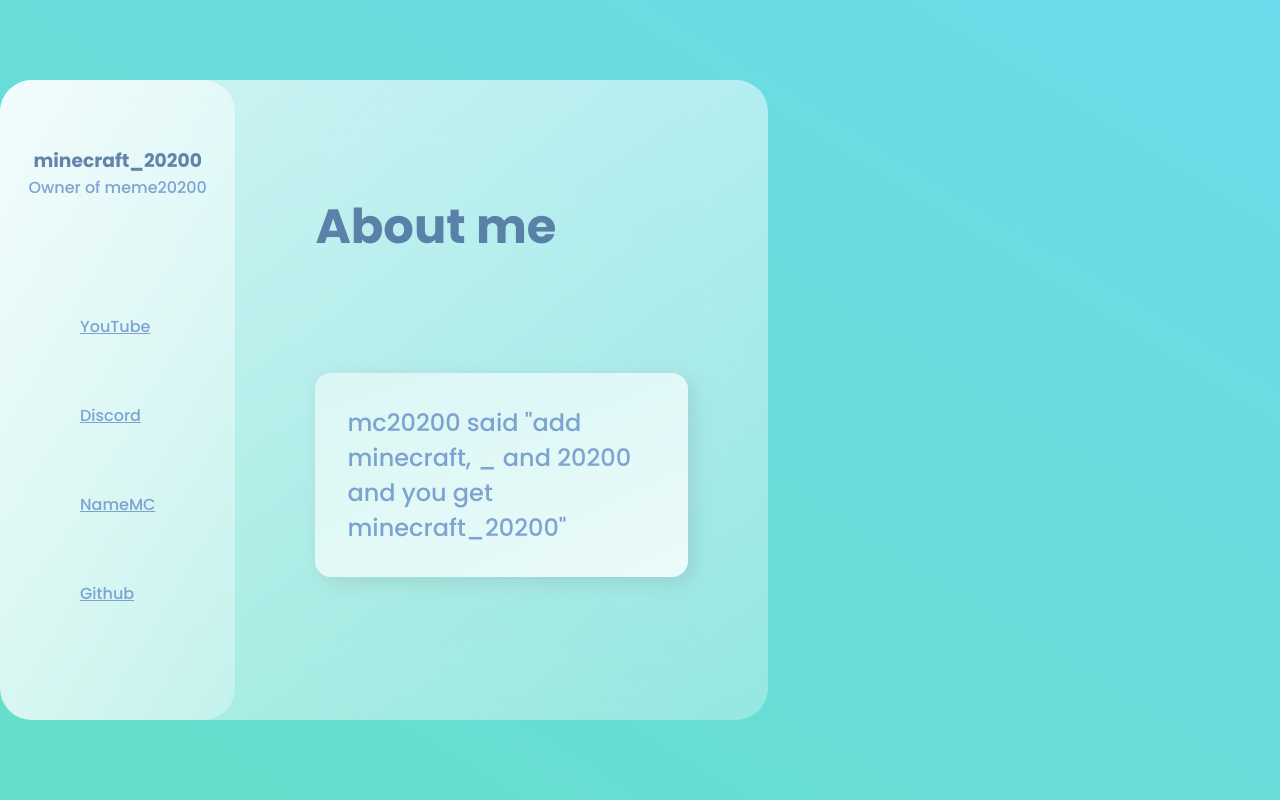
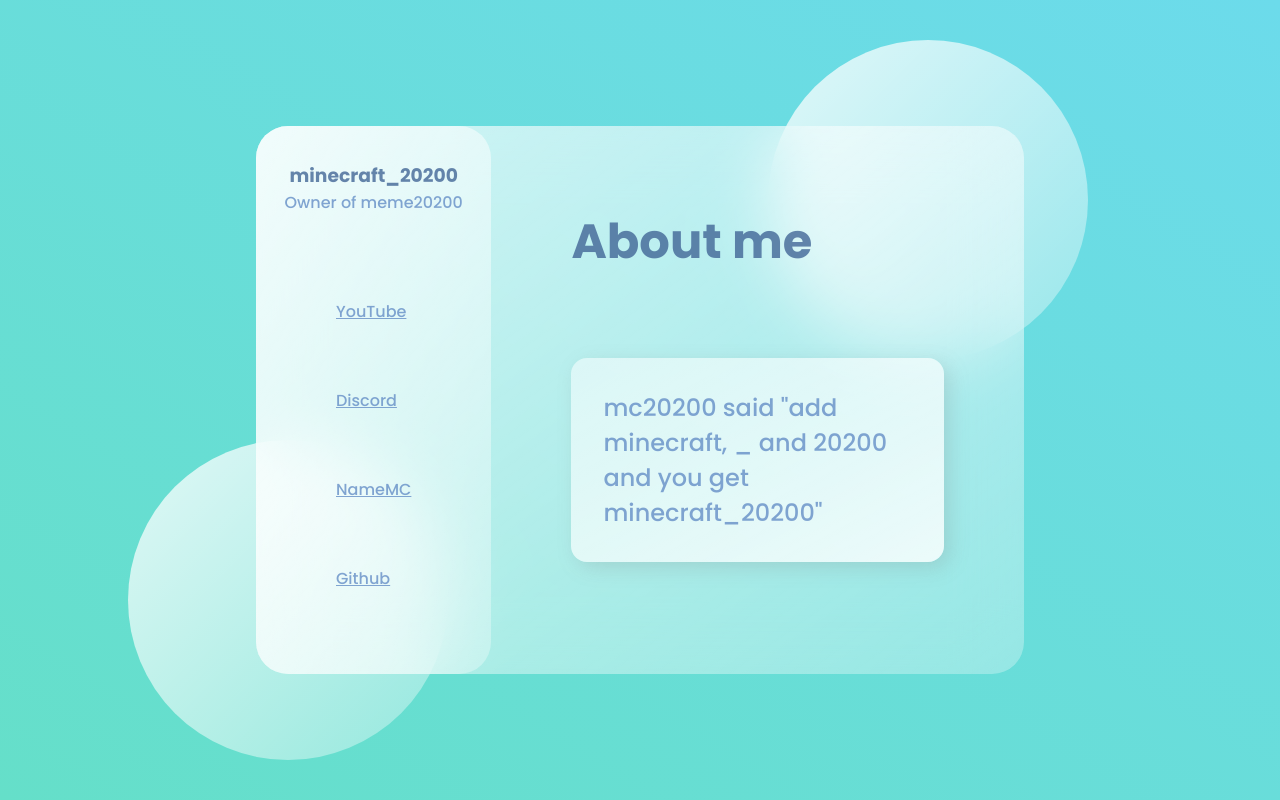
Before and after one commit to galaxydeveloperz/galaxydeveloperz.github.io, a PHP site: page /about/minecraft_20200.html in a window 1280 px wide. Run offline with PHP 8.4, Linux system fonts and the light colour scheme.

Commit message:
Update minecraft_20200.css

```diff
--- a/about/minecraft_20200.css
+++ b/about/minecraft_20200.css
@@ -33,12 +33,12 @@
     background: linear-gradient(to right top, #65dfc9, #6cdbeb);
     display: flex;
     align-items: center;
-
-
+    justify-content: center;
+  }
 
   .glass {
     background: white;
-    min-height: 80vh;
+    min-height: 40vh;
     width: 60%;
     background: linear-gradient(
       to right bottom,
@@ -171,7 +171,7 @@
     height: 100%;
     background: rgb(236, 236, 236);
     position: absolute;
-    left: 60%;
+    left: 1%;
   }
   .card-info {
     display: flex;
```
